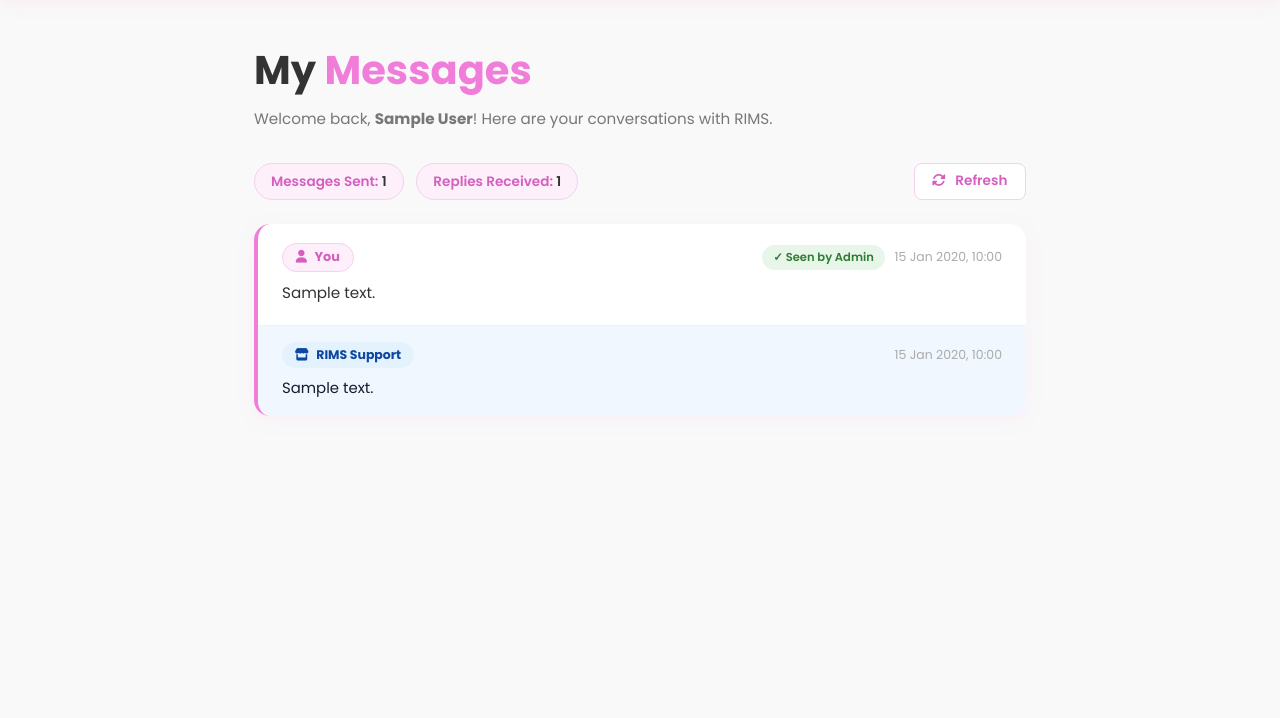
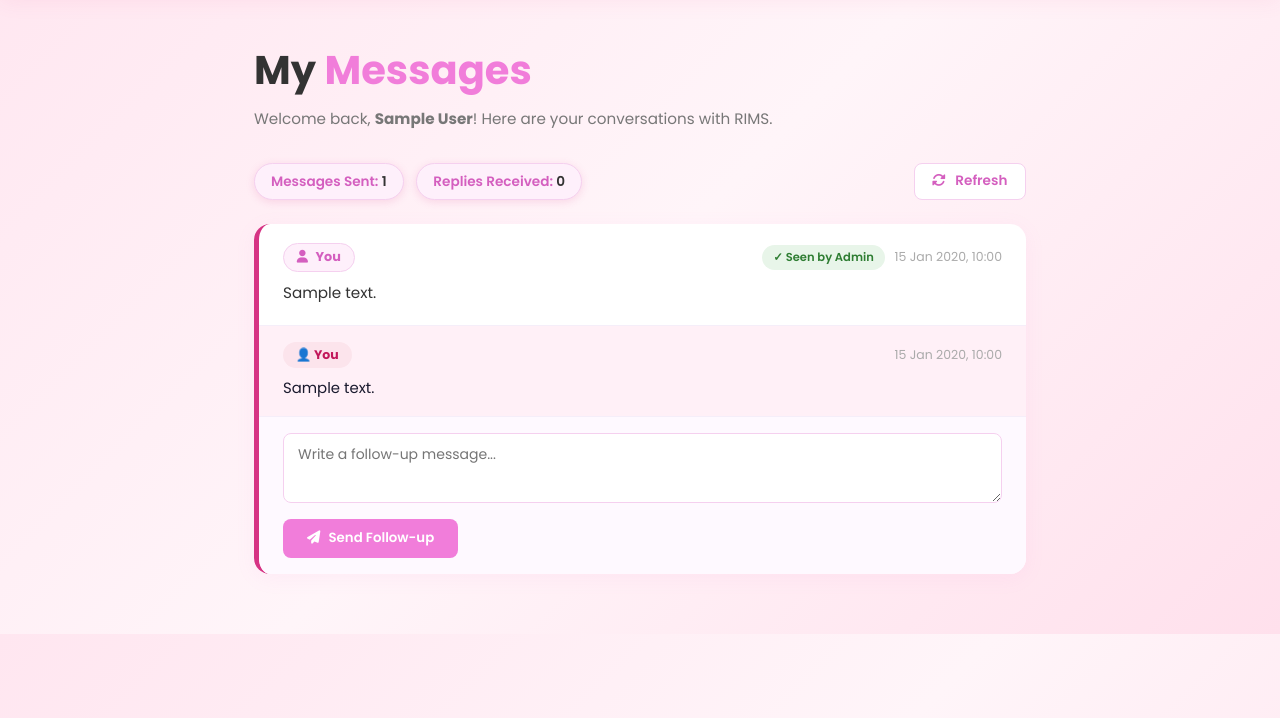
Before and after one commit to babita811/Project-RIMS-, a PHP site: page /my_messages.php in a window 1280 px wide. Shown: the part 82-800 px from the top of the page. Run offline with PHP 8.4, Linux system fonts and the light colour scheme; the visitor is signed in with stand-in values (Sample User, id 1); tables that the repository leaves empty or names only in its code hold one stand-in row (values such as "Sample post"); some web fonts are replaced.

Commit message:
Fix message reply system - sender differentiation, user follow-up replies

```diff
--- a/edit_category.php
+++ b/edit_category.php
@@ -1,6 +1,6 @@
 <?php
 session_start();
-if (!isset($_SESSION['isClientLoggedIn']) || $_SESSION['clientRole'] !== 'admin') {ESSION['clientRole'] !== 'admin') {
+if (!isset($_SESSION['isClientLoggedIn']) || $_SESSION['clientRole'] !== 'admin') {
     header("Location: login.php");
     exit();
 }
--- a/edit_product.php
+++ b/edit_product.php
@@ -1,6 +1,6 @@
 <?php
 session_start();
-if (!isset($_SESSION['isClientLoggedIn']) || $_SESSION['clientRole'] !== 'admin') {ESSION['clientRole'] !== 'admin') {
+if (!isset($_SESSION['isClientLoggedIn']) || $_SESSION['clientRole'] !== 'admin') {
     header("Location: login.php");
     exit();
 }
--- a/get_my_replies.php
+++ b/get_my_replies.php
@@ -9,17 +9,15 @@ if (!isset($_SESSION['isClientLoggedIn']) || $_SESSION['isClientLoggedIn'] !== t
     exit();
 }
 
-// Use user_id from session — reliable, cannot be faked
-$user_id = $_SESSION['clientId'];
+$client_id = $_SESSION['clientId'];
 
-// Fetch all messages sent by this client
 $stmt = $conn->prepare(
-    "SELECT id, name, email, message, is_read, sent_at
+    "SELECT id, message, is_read, sent_at
      FROM messages
      WHERE user_id = ?
      ORDER BY sent_at DESC"
 );
-$stmt->bind_param("i", $user_id);
+$stmt->bind_param("i", $client_id);
 $stmt->execute();
 $result = $stmt->get_result();
 $stmt->close();
@@ -30,7 +28,7 @@ while ($row = $result->fetch_assoc()) {
     $msg_id = $row['id'];
 
     $rStmt = $conn->prepare(
-        "SELECT reply_text, replied_at FROM message_replies
+        "SELECT reply_text, replied_at, sender FROM message_replies
          WHERE message_id = ? ORDER BY replied_at ASC"
     );
     $rStmt->bind_param("i", $msg_id);
@@ -41,8 +39,9 @@ while ($row = $result->fetch_assoc()) {
     $replies = [];
     while ($r = $rResult->fetch_assoc()) {
         $replies[] = [
-            'text' => $r['reply_text'],
-            'time' => $r['replied_at']
+            'text'   => $r['reply_text'],
+            'time'   => $r['replied_at'],
+            'sender' => $r['sender']
         ];
     }
 
--- a/my_messages.php
+++ b/my_messages.php
@@ -1,7 +1,6 @@
 <?php
 session_start();
 
-// Session guard — redirect if not logged in
 if (!isset($_SESSION['isClientLoggedIn']) || $_SESSION['isClientLoggedIn'] !== true) {
     header("Location: login.php");
     exit();
@@ -28,7 +27,7 @@ $clientEmail = htmlspecialchars($_SESSION['clientEmail'] ?? '');
       --border:    #f5d0ef;
     }
 
-    body { font-family: 'Poppins', sans-serif; background: var(--bg); }
+    body { font-family: 'Poppins', sans-serif; background: linear-gradient(135deg, #ffe6f0, #fff5f9, #ffe0ec); }
 
     .msgs-section {
       max-width: 820px;
@@ -40,7 +39,6 @@ $clientEmail = htmlspecialchars($_SESSION['clientEmail'] ?? '');
     .page-heading span { color: var(--pink); }
     .page-sub { color: #777; font-size: 0.95rem; margin-bottom: 2rem; }
 
-    /* ── Summary pills ── */
     .top-bar {
       display: flex; justify-content: space-between;
       align-items: center; margin-bottom: 1.5rem;
@@ -51,22 +49,21 @@ $clientEmail = htmlspecialchars($_SESSION['clientEmail'] ?? '');
       background: #fef0fb; border: 1.5px solid var(--border);
       border-radius: 20px; padding: 0.4rem 1rem;
       font-size: 0.85rem; font-weight: 600; color: var(--pink-dark);
+      box-shadow: 0 2px 8px rgba(214,51,132,0.15);
     }
     .pill span { color: #333; }
 
-    /* ── Message thread card ── */
     .msg-thread {
       background: #fff;
       border-radius: 1rem;
       box-shadow: 0 4px 20px rgba(241,125,218,0.08);
-      border-left: 4px solid var(--pink);
+      border-left: 5px solid #d63384;
       margin-bottom: 1.2rem;
       overflow: hidden;
       transition: box-shadow 0.2s;
     }
     .msg-thread:hover { box-shadow: 0 8px 28px rgba(241,125,218,0.18); }
 
-    /* ── Customer message bubble ── */
     .customer-msg { padding: 1.2rem 1.5rem; }
     .customer-msg .msg-header {
       display: flex; justify-content: space-between;
@@ -93,14 +90,12 @@ $clientEmail = htmlspecialchars($_SESSION['clientEmail'] ?? '');
       border-radius: 20px; font-weight: 600;
     }
 
-    /* ── Admin replies ── */
     .replies-section {
       border-top: 1px solid #f5eef9;
-      background: #f0f7ff;
     }
     .reply-bubble {
       padding: 1rem 1.5rem;
-      border-bottom: 1px solid #e3f0ff;
+      border-bottom: 1px solid #eee;
     }
     .reply-bubble:last-child { border-bottom: none; }
     .reply-header {
@@ -110,7 +105,6 @@ $clientEmail = htmlspecialchars($_SESSION['clientEmail'] ?? '');
     }
     .reply-label {
       font-size: 0.78rem; font-weight: 700;
-      background: #e3f2fd; color: #0d47a1;
       padding: 0.2rem 0.8rem; border-radius: 20px;
     }
     .reply-time  { font-size: 0.78rem; color: #aaa; }
@@ -123,7 +117,6 @@ $clientEmail = htmlspecialchars($_SESSION['clientEmail'] ?? '');
       border-top: 1px solid #f5eef9;
     }
 
-    /* ── Empty state ── */
     .empty-state { text-align: center; padding: 4rem 2rem; color: #aaa; }
     .empty-state i { font-size: 4rem; color: #f5d0ef; display: block; margin-bottom: 1rem; }
     .empty-state h3 { font-size: 1.2rem; color: #bbb; margin-bottom: 0.5rem; }
@@ -137,7 +130,6 @@ $clientEmail = htmlspecialchars($_SESSION['clientEmail'] ?? '');
     }
     .btn-go:hover { background: var(--teal); color: #333; transform: translateY(-2px); }
 
-    /* ── Loading spinner ── */
     .loading { text-align: center; padding: 3rem; color: #bbb; font-size: 0.95rem; }
     .loading i {
       font-size: 2rem; color: var(--pink); display: block;
@@ -150,11 +142,30 @@ $clientEmail = htmlspecialchars($_SESSION['clientEmail'] ?? '');
       border-radius: 10px; padding: 1.2rem 1.5rem;
       color: #c0392b; font-size: 0.9rem; text-align: center;
     }
+
+    .followup-section {
+      padding: 1rem 1.5rem;
+      border-top: 1px solid #f5eef9;
+      background: #fef9ff;
+    }
+    .followup-section textarea {
+      width: 100%; min-height: 70px; padding: 10px 14px;
+      border: 1.5px solid #f5d0ef; border-radius: 8px;
+      font-family: 'Poppins', sans-serif; font-size: 14px;
+      resize: vertical; outline: none; box-sizing: border-box;
+    }
+    .followup-section textarea:focus { border-color: var(--pink); }
+    .followup-section button {
+      margin-top: 8px; padding: 0.6rem 1.5rem;
+      background: var(--pink); color: #fff; border: none;
+      border-radius: 8px; font-family: 'Poppins', sans-serif;
+      font-weight: 600; cursor: pointer; transition: background 0.2s;
+    }
+    .followup-section button:hover { background: var(--pink-dark); }
   </style>
 </head>
 <body>
 
-<!-- HEADER -->
 <header>
   <a href="index.php" class="logo">RIMS<span>.</span></a>
   <nav class="navbar">
@@ -202,9 +213,6 @@ $clientEmail = htmlspecialchars($_SESSION['clientEmail'] ?? '');
 </div>
 
 <script>
-  // Email comes directly from PHP session — no localStorage needed
-  const clientEmail = <?= json_encode($clientEmail) ?>;
-
   window.addEventListener('DOMContentLoaded', () => {
     document.getElementById('userIcon').style.color = '#aafdfd';
     loadMessages();
@@ -216,7 +224,7 @@ $clientEmail = htmlspecialchars($_SESSION['clientEmail'] ?? '');
       <i class="fas fa-circle-notch"></i> Loading your messages...
     </div>`;
 
-    fetch('get_my_replies.php?email=' + encodeURIComponent(clientEmail))
+    fetch('get_my_replies.php')
       .then(res => res.json())
       .then(data => {
         if (!data.success) {
@@ -235,7 +243,9 @@ $clientEmail = htmlspecialchars($_SESSION['clientEmail'] ?? '');
   function renderMessages(messages) {
     const list = document.getElementById('msgsList');
 
-    const totalReplies = messages.reduce((sum, m) => sum + m.replies.length, 0);
+    // Count only admin replies for "Replies Received"
+    const totalReplies = messages.reduce((sum, m) =>
+      sum + m.replies.filter(r => r.sender === 'admin').length, 0);
     document.getElementById('totalMsgs').textContent    = messages.length;
     document.getElementById('totalReplies').textContent = totalReplies;
 
@@ -253,7 +263,7 @@ $clientEmail = htmlspecialchars($_SESSION['clientEmail'] ?? '');
     }
 
     list.innerHTML = messages.map(m => {
-      const sentDate   = formatDate(m.sent_at);
+      const sentDate    = formatDate(m.sent_at);
       const statusBadge = m.is_read == 1
         ? `<span class="badge-read">✓ Seen by Admin</span>`
         : `<span class="badge-unread">⏳ Pending</span>`;
@@ -262,14 +272,14 @@ $clientEmail = htmlspecialchars($_SESSION['clientEmail'] ?? '');
       if (m.replies.length > 0) {
         repliesHTML = `<div class="replies-section">` +
           m.replies.map(r => `
-            <div class="reply-bubble">
+            <div class="reply-bubble" style="background:${r.sender === 'admin' ? '#f0f7ff' : '#fff0f7'};">
               <div class="reply-header">
-                <span class="reply-label">
-                  <i class="fas fa-store" style="margin-right:0.3rem;"></i> RIMS Support
+                <span class="reply-label" style="background:${r.sender === 'admin' ? '#e3f2fd' : '#fce4ec'};color:${r.sender === 'admin' ? '#0d47a1' : '#c2185b'};">
+                  ${r.sender === 'admin' ? '🏪 RIMS Support' : '👤 You'}
                 </span>
                 <span class="reply-time">${formatDate(r.time)}</span>
               </div>
-              <div class="reply-text">${esc(r.text).replace(/\n/g,'<br>')}</div>
+              <div class="reply-text">${esc(r.text).replace(/\n/g, '<br>')}</div>
             </div>
           `).join('') + `</div>`;
       } else {
@@ -291,24 +301,63 @@ $clientEmail = htmlspecialchars($_SESSION['clientEmail'] ?? '');
                 <span class="msg-time">${sentDate}</span>
               </div>
             </div>
-            <div class="msg-text">${esc(m.message).replace(/\n/g,'<br>')}</div>
+            <div class="msg-text">${esc(m.message).replace(/\n/g, '<br>')}</div>
           </div>
           ${repliesHTML}
+          <div class="followup-section">
+            <form onsubmit="sendReply(event, ${m.id})">
+              <textarea name="reply_text" placeholder="Write a follow-up message..." required></textarea>
+              <button type="submit">
+                <i class="fas fa-paper-plane" style="margin-right:5px;"></i> Send Follow-up
+              </button>
+            </form>
+          </div>
         </div>`;
     }).join('');
   }
 
+  function sendReply(e, messageId) {
+    e.preventDefault();
+    const form = e.target;
+    const text = form.reply_text.value.trim();
+    const btn  = form.querySelector('button');
+    if (!text) return;
+    btn.disabled     = true;
+    btn.textContent  = 'Sending...';
+    fetch('send_reply.php', {
+      method:  'POST',
+      headers: { 'Content-Type': 'application/json' },
+      body:    JSON.stringify({ message_id: messageId, reply_text: text })
+    })
+    .then(res => res.json())
+    .then(data => {
+      if (data.success) {
+        form.reply_text.value = '';
+        loadMessages();
+      } else {
+        alert('Error: ' + data.error);
+        btn.disabled    = false;
+        btn.textContent = 'Send Follow-up';
+      }
+    })
+    .catch(() => {
+      alert('Network error. Please try again.');
+      btn.disabled    = false;
+      btn.textContent = 'Send Follow-up';
+    });
+  }
+
   function formatDate(str) {
     return new Date(str).toLocaleDateString('en-GB', {
-      day:'2-digit', month:'short', year:'numeric',
-      hour:'2-digit', minute:'2-digit'
+      day: '2-digit', month: 'short', year: 'numeric',
+      hour: '2-digit', minute: '2-digit'
     });
   }
 
   function esc(str) {
     return String(str)
-      .replace(/&/g,'&amp;').replace(/</g,'&lt;')
-      .replace(/>/g,'&gt;').replace(/"/g,'&quot;');
+      .replace(/&/g, '&amp;').replace(/</g, '&lt;')
+      .replace(/>/g, '&gt;').replace(/"/g, '&quot;');
   }
 
   function handleUser() {
--- a/reply_message.php
+++ b/reply_message.php
@@ -24,8 +24,10 @@ if (empty($reply_text)) {
 }
 
 $stmt = $conn->prepare(
-    "INSERT INTO message_replies (message_id, reply_text, replied_at) VALUES (?, ?, NOW())"
+    "INSERT INTO message_replies (message_id, reply_text, replied_at, sender)
+     VALUES (?, ?, NOW(), 'admin')"
 );
+
 $stmt->bind_param("is", $message_id, $reply_text);
 $stmt->execute();
 $stmt->close();
```
Also changed, not shown: messages.php (+14 -12 lines), send_message.php (+3 -13 lines), send_reply.php (added, +43 -0 lines).
